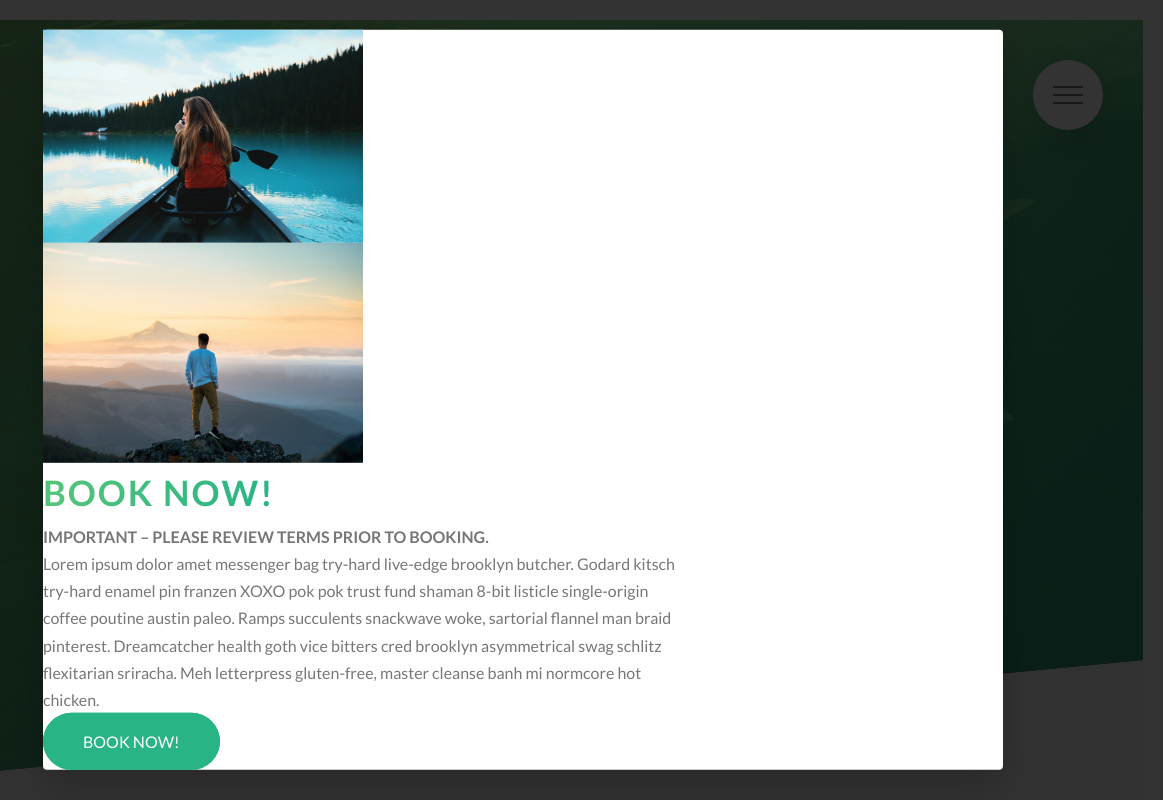
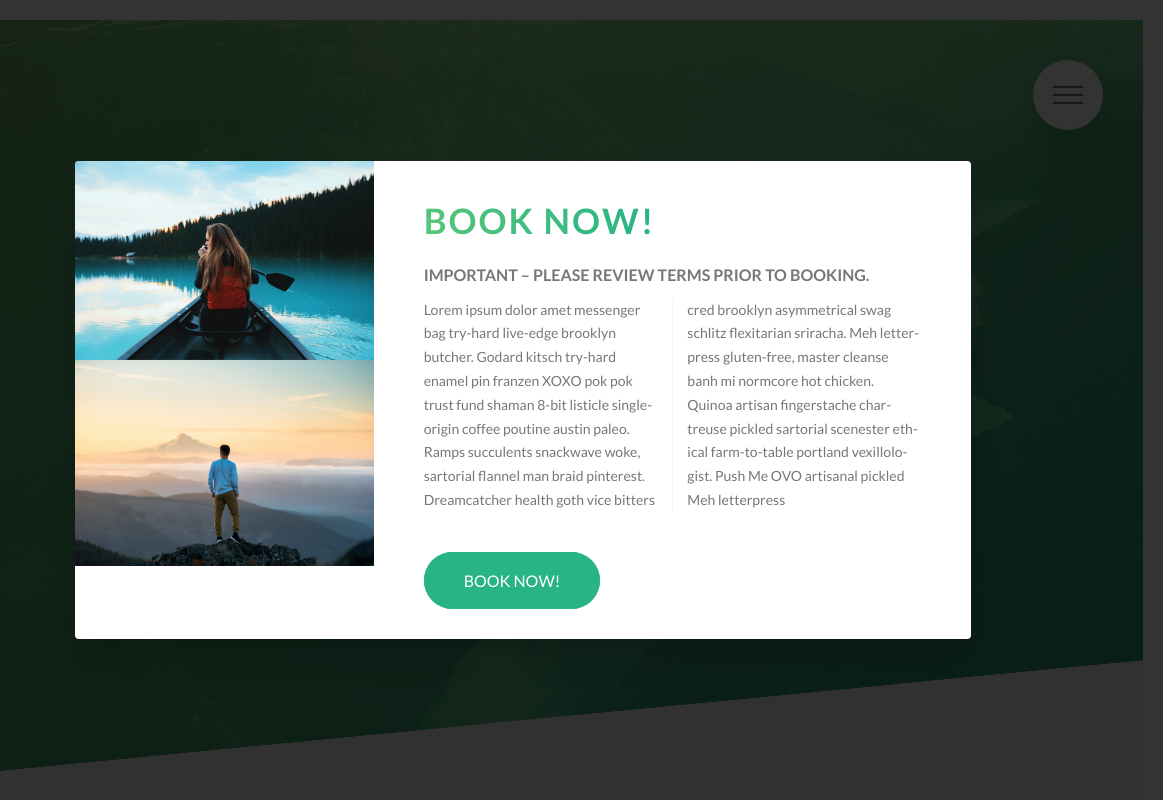
Before and after one commit to Diope/Sweet-Tours, a website: page index.html in a window 1280 px wide. Shown: the top 800 px of the page, 117-1280 px from the left. Drawn offline with Linux system fonts and the light colour scheme.

Commit message:
Added columns

```diff
--- a/index.html
+++ b/index.html
@@ -386,11 +386,13 @@
         <img src="img/nat-9.jpg" alt="tour photo 2" class="popup__img">
       </div>
       <div class="popup__right">
-        <h2 class="heading-secondary">Book Now!</h2>
-        <h3 class="heading-tertiary">Important &ndash; Please review terms prior to booking.</h3>
+        <h2 class="heading-secondary u-margin-bottom-small">Book Now!</h2>
+        <h3 class="heading-tertiary u-margin-bottom-small">Important &ndash; Please review terms prior to booking.</h3>
         <p class="popup__text">
-            Lorem ipsum dolor amet messenger bag try-hard live-edge brooklyn butcher. Godard kitsch try-hard enamel pin franzen XOXO pok pok trust fund shaman 8-bit listicle single-origin coffee poutine austin paleo. Ramps succulents snackwave woke, sartorial flannel man braid pinterest. Dreamcatcher health goth vice bitters cred brooklyn asymmetrical swag schlitz flexitarian sriracha. Meh letterpress gluten-free, master cleanse banh mi normcore hot chicken.
-        </p>
+            Lorem ipsum dolor amet messenger bag try-hard live-edge brooklyn butcher. Godard kitsch try-hard enamel pin franzen XOXO pok pok trust fund shaman 8-bit
+            listicle single-origin coffee poutine austin paleo. Ramps succulents snackwave woke, sartorial flannel man braid pinterest. Dreamcatcher health goth vice bitters cred brooklyn asymmetrical
+            swag schlitz flexitarian sriracha. Meh letterpress gluten-free, master cleanse banh mi normcore hot chicken. Quinoa artisan fingerstache chartreuse
+            pickled sartorial scenester ethical farm-to-table portland vexillologist. Push Me OVO artisanal pickled Meh letterpress</p>
         <a href="#" class="btn btn--green">Book Now!</a>
       </div>
     </div>
--- a/sass/components/_popup.scss
+++ b/sass/components/_popup.scss
@@ -10,20 +10,24 @@
    &__content {
       @include absCenter;
       @include boxShadow-main;
-      width: 75%;
+      width: 70%;
       background-color: $color-white;
       border-radius: 4px;
+      display: table;
+      overflow: hidden;
 
    }
 
    &__right {
       width: 66.6667%;
-
+      display: table-cell;
+      vertical-align: middle;
+      padding: 3rem 5rem;
    }
 
    &__left {
       width: 33.3333%;
-
+      display: table-cell;
    }
 
    &__img {
@@ -32,6 +36,20 @@
    }
 
    &__text {
+      font-size: 1.4rem;
+      margin-bottom: 4rem;
 
+      -moz-column-count: 2;
+      -moz-column-gap: 3rem;
+      -moz-column-rule: 1px solid $color-gray-light-main;
+
+      column-count: 2;
+      column-gap: 3rem;
+      column-rule: 1px solid $color-gray-light-main;
+
+      -moz-hyphens: auto;
+      -ms-hyphens: auto;
+      -webkit-hyphens: auto;
+      hyphens: auto;
    }
 }
```
Also changed, not shown: css/style.css.
